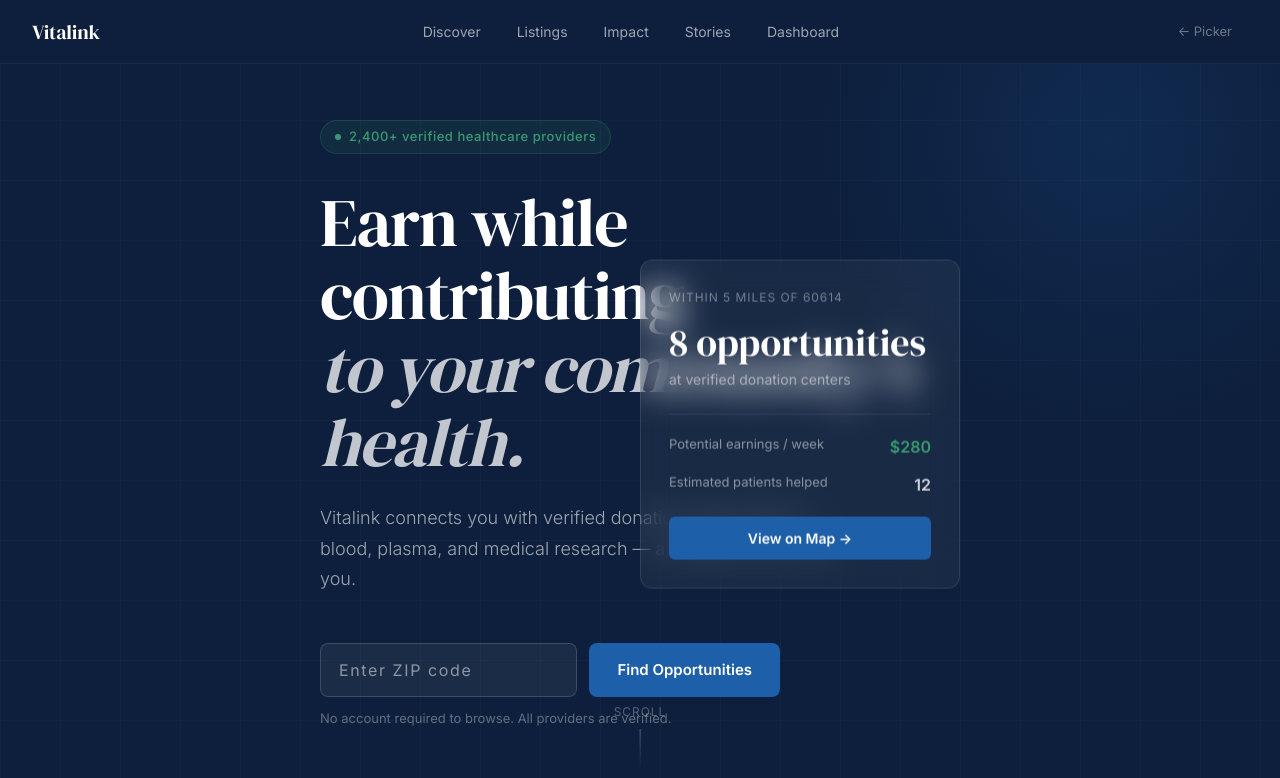
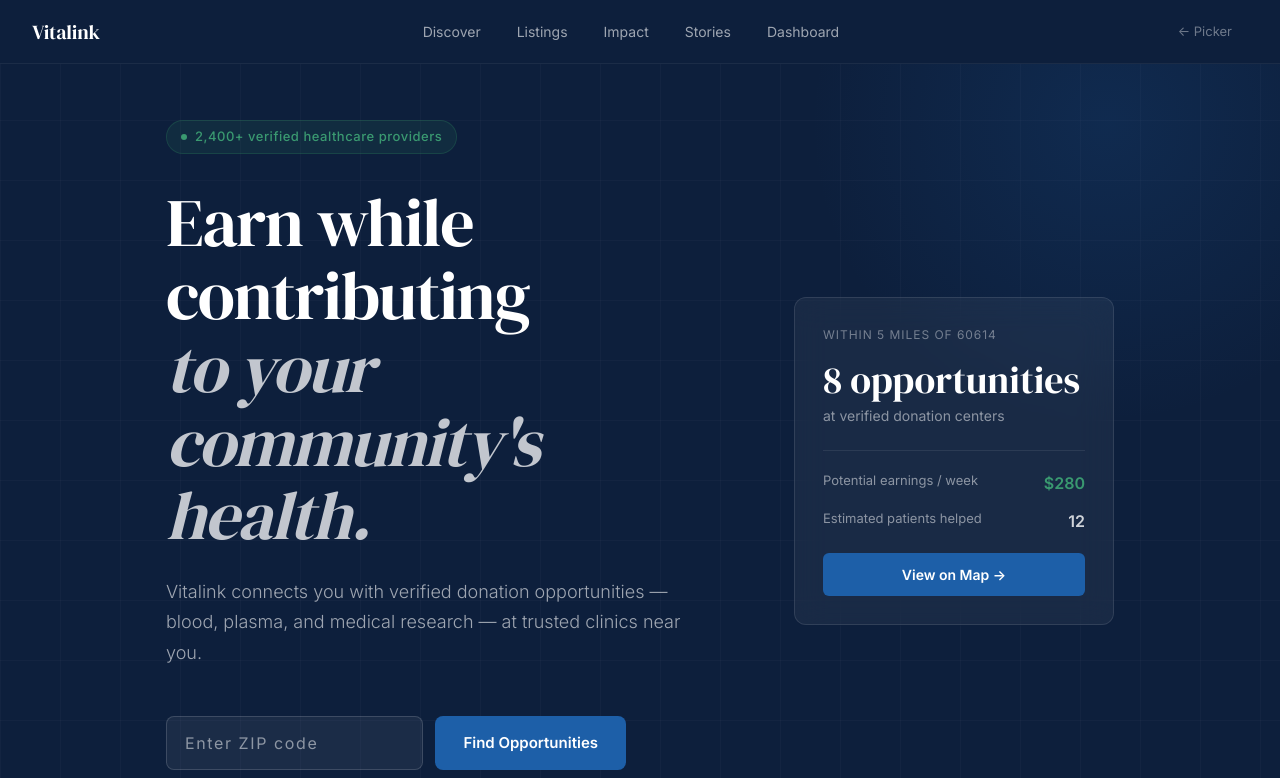
Before and after one commit to 5k-dan/earnahead, a Next.js app in the folder web/: page /orchids in a window 1280 px wide. Shown: the top 778 px of the page. Built offline with nearby package versions, Linux system fonts and the light colour scheme; no server answers.

Commit message:
Update layout styles to use flexbox for better alignment and spacing

```diff
--- a/web/src/app/orchids/page.tsx
+++ b/web/src/app/orchids/page.tsx
@@ -111,8 +111,8 @@
         }} />
         <div style={{ position: "absolute", top: "-20%", right: "-10%", width: 600, height: 600, background: "radial-gradient(circle, rgba(29,95,168,0.18) 0%, transparent 70%)", pointerEvents: "none" }} />
 
-        <div style={{ maxWidth: 1240, margin: "0 auto", padding: "0 32px", position: "relative" }}>
-          <div style={{ maxWidth: 640 }}>
+        <div style={{ maxWidth: 1240, margin: "0 auto", padding: "0 32px", position: "relative", display: "flex", alignItems: "center", justifyContent: "space-between", gap: 48 }}>
+          <div style={{ maxWidth: 580, flex: "1 1 auto" }}>
             <div style={{ display: "inline-flex", alignItems: "center", gap: 8, padding: "6px 14px", background: "rgba(45,122,90,0.15)", border: "1px solid rgba(45,122,90,0.3)", borderRadius: 20, marginBottom: 32 }}>
               <span style={{ width: 6, height: 6, background: "var(--green-light)", borderRadius: "50%", display: "inline-block" }} />
               <span style={{ fontSize: 13, color: "var(--green-light)", fontWeight: 500, letterSpacing: "0.04em" }}>2,400+ verified healthcare providers</span>
@@ -163,7 +163,7 @@
 
           {/* Preview card */}
           <div style={{
-            position: "absolute", right: 32, top: "50%", transform: "translateY(-50%)",
+            flexShrink: 0,
             width: 320, background: "rgba(255,255,255,0.05)", border: "1px solid rgba(255,255,255,0.1)",
             borderRadius: 12, padding: 28, backdropFilter: "blur(16px)",
           }}>
```
